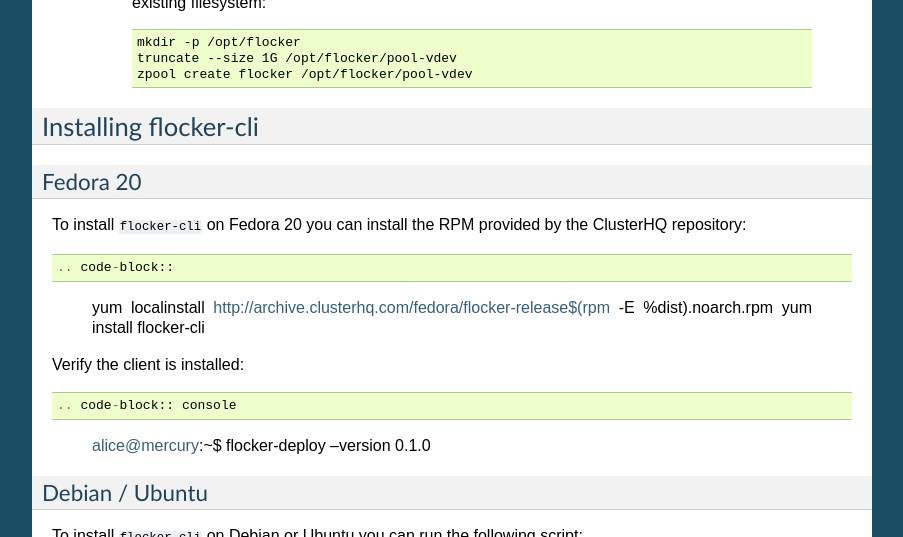
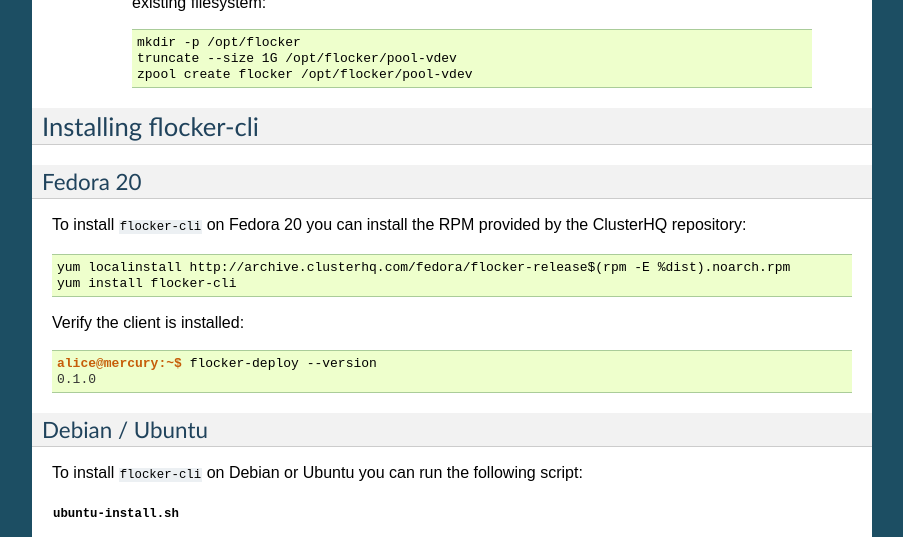
Before and after one commit to ClusterHQ/flocker, a Sphinx documentation site: the page built from docs/installation.rst, in a window 1280 px wide and 900 px high, scrolled down 548 px, cut to the strip 0-537 px from the top of the window. Shown: the whole strip, without its empty margins (198-1101 px from the left). Built offline with Sphinx 7.4.7, drawn with Linux system fonts in a browser that asks for light colours.

Commit message:
rst fixes

```diff
--- a/docs/installation.rst
+++ b/docs/installation.rst
@@ -41,14 +41,14 @@
 Fedora 20
 ---------
 
-To install ``flocker-cli`` on Fedora 20 you can install the RPM provided by the ClusterHQ repository::
+To install ``flocker-cli`` on Fedora 20 you can install the RPM provided by the ClusterHQ repository:
 
 .. code-block::
 
    yum localinstall http://archive.clusterhq.com/fedora/flocker-release$(rpm -E %dist).noarch.rpm
    yum install flocker-cli
 
-Verify the client is installed::
+Verify the client is installed:
 
 .. code-block:: console
 
```
